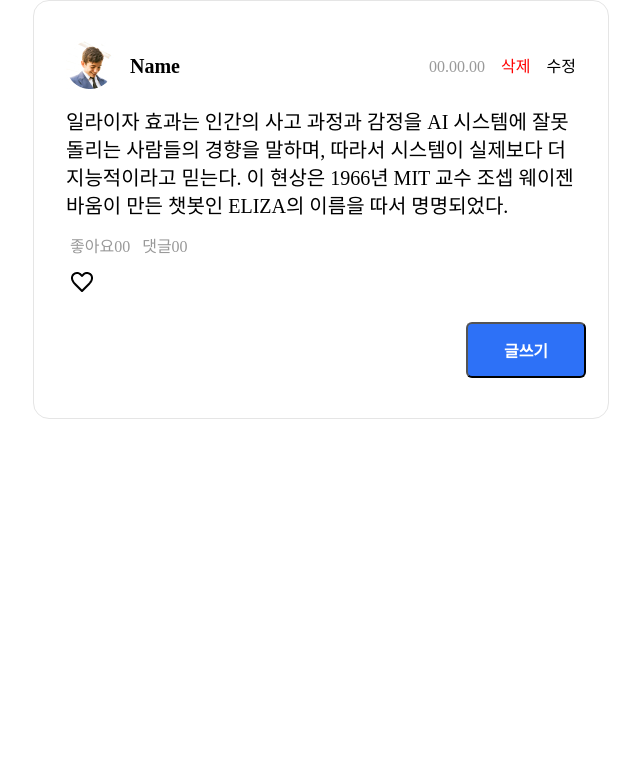
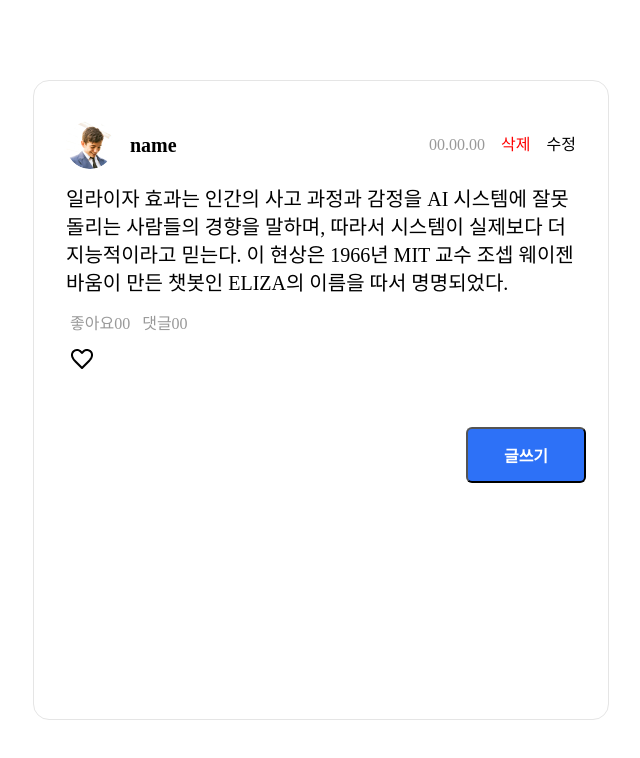
Before and after one commit to wecode-bootcamp-korea/48-1st-B-frontend, a React app: page /post-list in a window 1280 px wide. Shown: the whole page, without its empty margins (319-959 px from the left). Built offline with nearby package versions, Linux system fonts and the light colour scheme.

Commit message:
Modify : css 스크롤 추가, 전체 레이아웃 가운데 정렬

```diff
--- a/src/pages/PostList/PostList.js
+++ b/src/pages/PostList/PostList.js
@@ -4,13 +4,16 @@ import './PostList.scss';
 const PostList = () => {
   return (
     <div className="postList">
+      <div className="posts">
         <div className="post">
           <div className="writerDesktop">
             <div className="id">
-            <div className="profileThumb">
-              <img src="/images/profile.jpg" alt="profile" />
-            </div>
-            <p className="name">Name</p>
+              <img
+                className="profileThumb"
+                src="/images/profile.jpg"
+                alt="profile"
+              />
+              <p className="name">name</p>
             </div>
             <p className="smallFont">00.00.00</p>
             <p className="smallFont red">삭제</p>
@@ -34,7 +37,7 @@ const PostList = () => {
             </div>
           </div>
         </div>
-
+      </div>
       <div className="buttonPlace">
         <button>글쓰기</button>
       </div>
--- a/src/pages/PostList/PostList.scss
+++ b/src/pages/PostList/PostList.scss
@@ -2,12 +2,16 @@
   margin: 0 auto;
   display: flex;
   width: 576px;
+  height: 80vh;
   padding: 40px 24px;
   flex-direction: column;
   align-items: center;
   border-radius: 16px;
   border: 1px solid #e5e5e5;
   background: white;
+
+  .posts {
+    overflow-y: scroll;
 
     .post {
       display: flex;
@@ -36,9 +40,10 @@
           gap: 16px;
           flex: 1 0 0;
 
-        .profileTumb {
+          .profileThumb {
             width: 48px;
             height: 48px;
+            border-radius: 50%;
           }
 
           .name {
@@ -54,6 +59,14 @@
         .smallFont {
           margin-left: 16px;
         }
+
+        .red {
+          color: red;
+        }
+
+        .black {
+          color: black;
+        }
       }
 
       .Letters {
@@ -66,7 +79,7 @@
         font-size: 20px;
         font-style: normal;
         font-weight: 400;
-      line-height: 28px; /* 140% */
+        line-height: 28px;
       }
 
       .actionInfo {
@@ -88,7 +101,21 @@
           height: 32px;
         }
       }
+      .smallFont {
+        color: #999;
+        font-feature-settings:
+          'clig' off,
+          'liga' off;
+        font-family: Apple SD Gothic Neo;
+        font-size: 16px;
+        font-style: normal;
+        font-weight: 400;
+        line-height: 22px;
       }
+    }
+  }
+  .posts::-webkit-scrollbar {
+    display: none;
   }
 
   .buttonPlace {
@@ -96,6 +123,7 @@
     flex-direction: column;
     width: 528px;
     height: 56px;
+    margin-top: 28px;
     align-items: flex-end;
     gap: 8px;
     align-self: stretch;
@@ -121,23 +149,4 @@
       line-height: normal;
     }
   }
-
-.smallFont {
-  color: #999;
-  font-feature-settings:
-    'clig' off,
-    'liga' off;
-  font-family: Apple SD Gothic Neo;
-  font-size: 16px;
-  font-style: normal;
-  font-weight: 400;
-  line-height: 22px; /* 137.5% */
 }
-
-.red {
-  color: red;
-}
-
-.black {
-  color: black;
-}
--- a/src/style/common.scss
+++ b/src/style/common.scss
@@ -1,7 +1,14 @@
 @import url('https://fonts.googleapis.com/css2?family=Noto+Sans+KR:wght@100;300;400;500;700;900&display=swap');
-
 
 * {
   box-sizing: border-box;
   font-family: 'Noto Sans KR', sans-serif;
 }
+
+body {
+  width: 100vw;
+  height: 100vh;
+  display: flex;
+  align-items: center;
+  justify-content: center;
+}
```
Also changed, not shown: public/data/data.json (deleted). Lines whose indentation alone changed are shown as unchanged.
